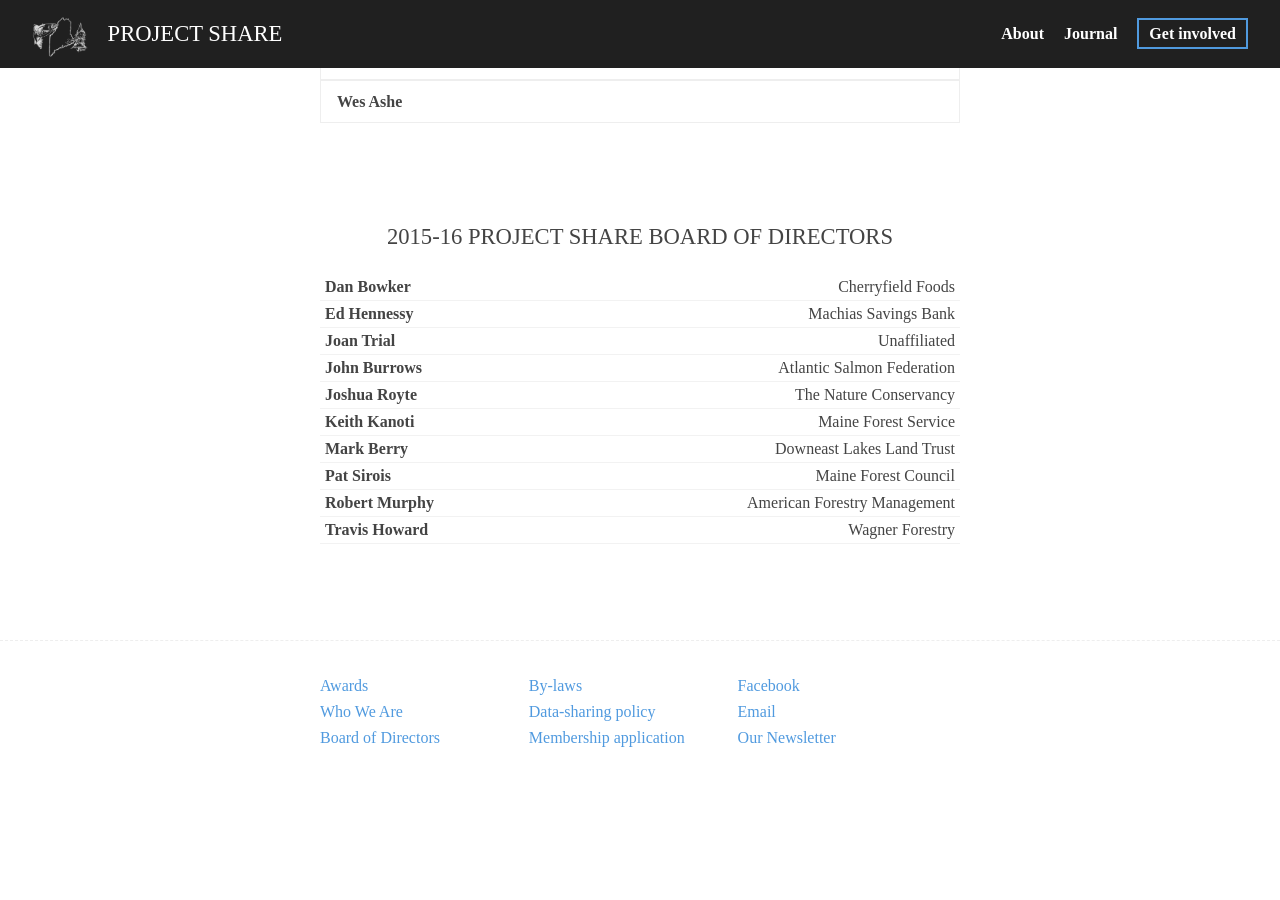
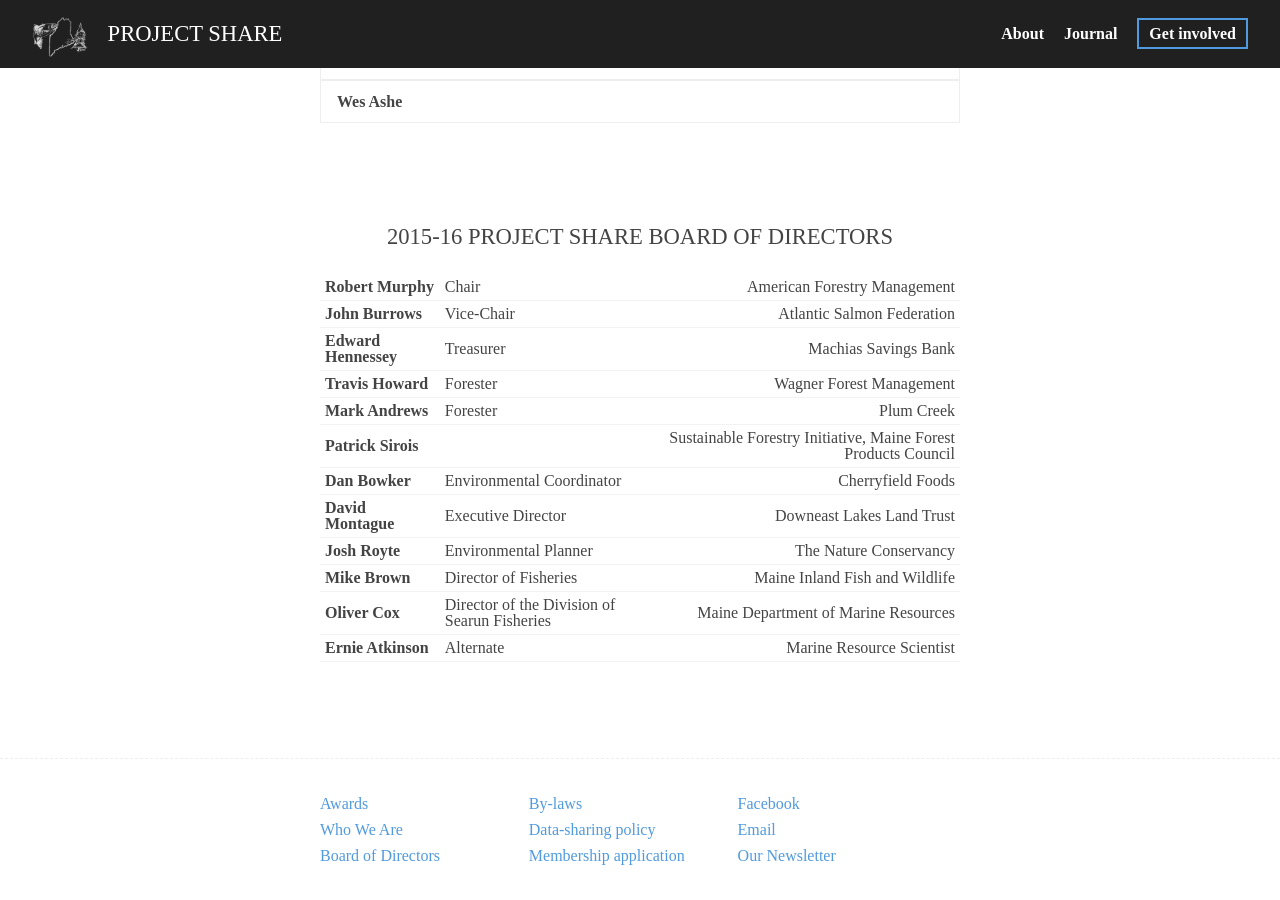
Before and after one commit to salmonhabitat/salmonhabitat, a Jekyll site: the page built from about.html, in a window 1280 px wide and 900 px high, scrolled down 2151 px. Built offline with Jekyll 4.4.1, drawn with Linux system fonts in a browser that asks for light colours; a script that is not in the unit is left out; before the commit the page ends 2933 px from its top, so only the background shows below that.

Commit message:
Updated board for 2015-2016
Incorporated updated board members provided by Steve Koenig

```diff
--- a/_data/board.yml
+++ b/_data/board.yml
@@ -1,29 +1,47 @@
-- name: Dan Bowker
-  organization: Cherryfield Foods
+- name: Robert Murphy
+  title: Chair
+  organization: American Forestry Management
 
-- name: Ed Hennessy
+- name: John Burrows
+  title: Vice-Chair
+  organization: Atlantic Salmon Federation
+
+- name: Edward Hennessey
+  title: Treasurer
   organization: Machias Savings Bank
 
-- name: Joan Trial
-  organization: Unaffiliated
+- name: Travis Howard
+  title: Forester
+  organization: Wagner Forest Management
 
-- name: John Burrows
-  organization: Atlantic Salmon Federation
+- name: Mark Andrews
+  title: Forester
+  organization: Plum Creek
 
-- name: Joshua Royte
+- name: Patrick Sirois
+  title:
+  organization: Sustainable Forestry Initiative, Maine Forest Products Council
+
+- name: Dan Bowker
+  title: Environmental Coordinator
+  organization:  Cherryfield Foods
+
+- name: David Montague
+  title:  Executive Director
+  organization: Downeast Lakes Land Trust
+
+- name: Josh Royte
+  title:  Environmental Planner
   organization: The Nature Conservancy
 
-- name: Keith Kanoti
-  organization: Maine Forest Service
+- name: Mike Brown
+  title:   Director of Fisheries
+  organization:  Maine Inland Fish and Wildlife
 
-- name: Mark Berry
-  organization: Downeast Lakes Land Trust
+- name: Oliver Cox
+  title:   Director of the Division of Searun Fisheries
+  organization: Maine Department of Marine Resources
 
-- name: Pat Sirois
-  organization: Maine Forest Council
-
-- name: Robert Murphy
-  organization: American Forestry Management
-
-- name: Travis Howard
-  organization: Wagner Forestry
+- name: Ernie Atkinson
+  title:  Alternate
+  organization: Marine Resource Scientist
```
